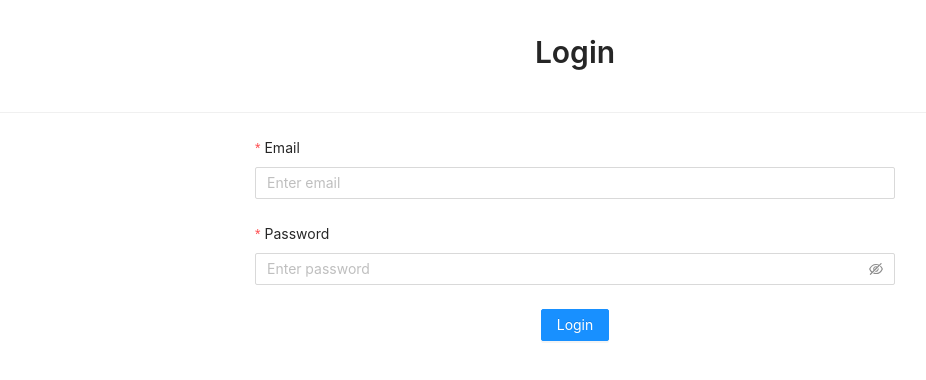
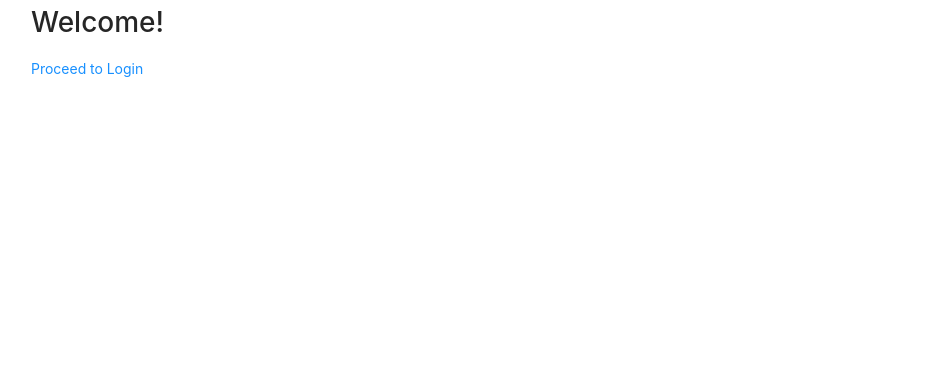
Before and after one commit to crazieeKinG/VAS, a React (Create React App) app: page / in a window 1280 px wide. Shown: the top 380 px of the page, without its empty margins (65-991 px from the left). Built offline with nearby package versions, Linux system fonts and the light colour scheme.

Commit message:
Add: routes for home page and login page

```diff
--- a/package.json
+++ b/package.json
@@ -10,9 +10,11 @@
     "@types/node": "^16.11.45",
     "@types/react": "^18.0.15",
     "@types/react-dom": "^18.0.6",
+    "@types/react-router-dom": "^5.3.3",
     "antd": "^4.21.7",
     "react": "^18.2.0",
     "react-dom": "^18.2.0",
+    "react-router-dom": "^6.3.0",
     "react-scripts": "5.0.1",
     "typescript": "^4.7.4",
     "web-vitals": "^2.1.4"
--- a/src/App.tsx
+++ b/src/App.tsx
@@ -1,10 +1,10 @@
 import React from "react";
-import { Login } from "./pages/login/Login";
+import { RoutesPath } from "./routes/RoutesPath";
 
 function App() {
     return (
         <div>
-            <Login />
+            <RoutesPath />
         </div>
     );
 }
--- a/src/components/login/LoginForm.tsx
+++ b/src/components/login/LoginForm.tsx
@@ -1,7 +1,34 @@
 import { Button, Form, Input } from "antd";
+import { useState } from "react";
+
+interface Credential {
+    email: string;
+    password: string;
+}
 
 export const LoginForm = () => {
+    const [loginCredentials, setLoginCredentials] = useState<Credential>({
+        email: "",
+        password: ""
+    });
+
+    const [form] = Form.useForm();
+
     const handleLogin = (values: any) => {
+        if (values.email !== "test@test.com" || values.password !== "admin") {
+            form.setFieldsValue({
+                email: values.email,
+                password: "",
+            });
+
+            alert("Invalid Credentials");
+
+            return;
+        }
+
+        setLoginCredentials(loginCredentials);
+        form.resetFields();
+
         alert(`Logged in email: ${values.email}`);
     };
 
@@ -11,6 +38,7 @@ export const LoginForm = () => {
             onFinish={handleLogin}
             layout="vertical"
             className="login__form"
+            form={form}
         >
             <Form.Item
                 label="Email"
--- /dev/null
+++ b/src/pages/home/Home.tsx
@@ -0,0 +1,18 @@
+import { Col } from "antd";
+import { Link } from "react-router-dom";
+import "./home.css";
+
+export const Home = () => {
+    return (
+        <div className="container">
+            <div className="home">
+                <Col span={6}>
+                    <h1>Welcome!</h1>
+                </Col>
+                <Col span={6}>
+                    <Link to="/login">Proceed to Login</Link>
+                </Col>
+            </div>
+        </div>
+    );
+};
--- /dev/null
+++ b/src/pages/home/home.css
@@ -0,0 +1,4 @@
+.container{
+    width: 85%;
+    margin: auto;
+}
--- /dev/null
+++ b/src/routes/RoutesPath.tsx
@@ -0,0 +1,15 @@
+import { BrowserRouter, Route, Routes } from "react-router-dom";
+import { Home } from "../pages/home/Home";
+import { Login } from "../pages/login/Login";
+
+export const RoutesPath = () => {
+    return (
+        <BrowserRouter>
+            <Routes>
+                <Route path="/" element={<Home />}></Route>
+                <Route path="/login" element={<Login />}></Route>
+                <Route path="*" element={<div>No page</div>}></Route>
+            </Routes>
+        </BrowserRouter>
+    );
+};
```
Also changed, not shown: 1 other file (tests, documents, lock files or other folders).
